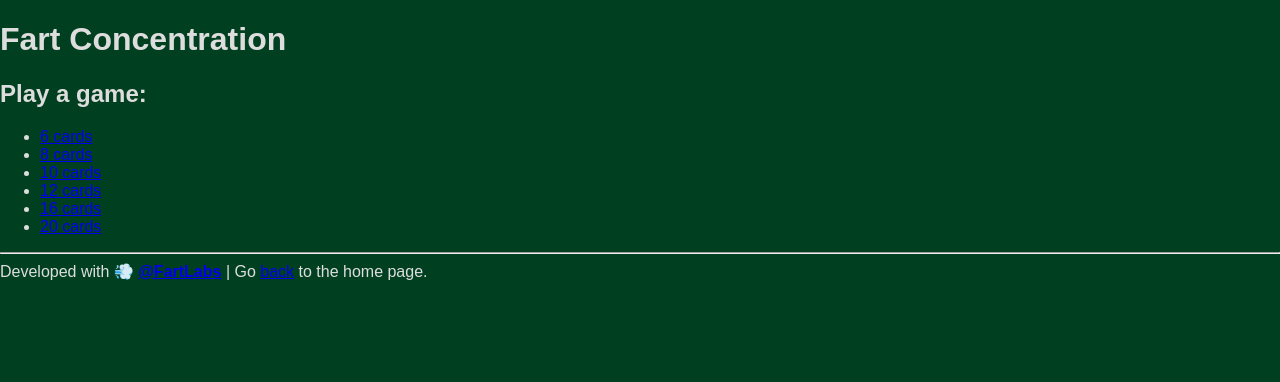
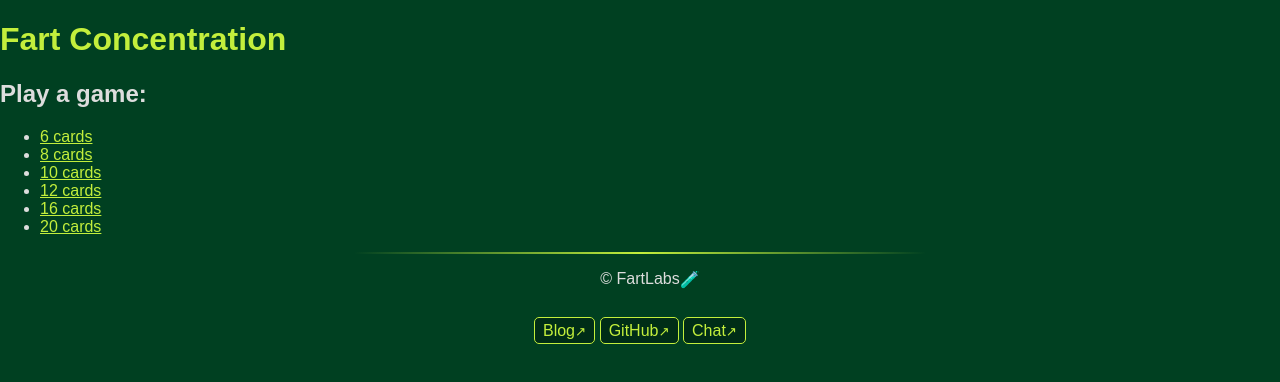
Before and after one commit to FartLabs/concentration, a SvelteKit app: page / in a window 1280 px wide. Shown: the top 382 px of the page. Built offline with nearby package versions, Linux system fonts and the light colour scheme.

Commit message:
add links to footer

```diff
--- a/src/routes/+layout.svelte
+++ b/src/routes/+layout.svelte
@@ -1,10 +1,28 @@
-<h1>Fart Concentration</h1>
+<svelte:head>
+	<title>Fart Concentration</title>
+	<link rel="icon" href="https://fart.tools/fl-logo.png" />
+</svelte:head>
+
+<h1>
+	<a href="/" class="page-link-visible-on-hover">Fart Concentration</a>
+</h1>
 
 <slot />
 
 <hr />
 
 <footer>
-	Developed with 💨 <a href="https://github.com/FartLabs"><strong>@FartLabs</strong></a> | Go
-	<a href="/">back</a> to the home page.
+	<p>© FartLabs <a class="fl-icon" href="https://fart.tools">🧪</a></p>
+	<br />
+	<a class="page-button" href="https://fart.tools/blog" target="_blank">Blog<small>↗</small></a>
+	<a class="page-button" href="https://github.com/FartLabs" target="_blank"
+		>GitHub<small>↗</small></a
+	>
+	<a class="page-button" href="https://go.fart.tools/chat" target="_blank">Chat<small>↗</small></a>
 </footer>
+
+<style>
+	footer {
+		text-align: center;
+	}
+</style>
--- a/src/routes/[amount=even]/+page.svelte
+++ b/src/routes/[amount=even]/+page.svelte
@@ -1,6 +1,6 @@
 <script lang="ts">
 	import type { PageData } from './$types';
-	import Concentration from '$lib/components/concentration.svelte';
+	import Concentration from '$lib/components/concentration/concentration.svelte';
 
 	export let data: PageData;
 </script>
--- a/static/globals.css
+++ b/static/globals.css
@@ -21,3 +21,96 @@ body {
 	font-family: sans-serif;
 	margin: 0;
 }
+
+a,
+.page-link,
+.page-link-visible-on-hover {
+	color: var(--green);
+}
+
+a:visited,
+.page-link:visited,
+.page-link-visible-on-hover:visited {
+	color: var(--dark-off-white);
+}
+
+a:hover,
+.page-link:hover,
+.page-link-visible-on-hover:hover {
+	color: var(--secondary);
+}
+
+.page-link-visible-on-hover {
+	text-decoration: none;
+}
+
+.page-link-visible-on-hover:hover {
+	text-decoration: underline;
+}
+
+.page-button {
+	background-color: var(--darker-dark-green);
+	color: var(--green);
+	border: 1px solid var(--green);
+	border-radius: 5px;
+	padding: 0.25rem 0.5rem;
+	text-decoration: none;
+	transition: background-color 0.3s;
+}
+
+.page-button:hover {
+	background-color: var(--lighter-dark-green);
+	text-decoration: underline;
+}
+
+hr,
+.page-break {
+	border-image: radial-gradient(circle, var(--green) 0%, transparent 100%) 1;
+	max-width: 64ch;
+	margin: 0 auto;
+
+	@media (max-width: 800px) {
+		padding: 0 1rem;
+	}
+}
+
+.fl-icon {
+	position: absolute;
+	text-decoration: none;
+}
+
+.fl-icon:hover {
+	animation: shake 560ms ease-in-out;
+}
+
+@keyframes shake {
+	0% {
+		scale: 1;
+		transform: rotate(0deg);
+	}
+
+	20% {
+		transform: rotate(-25deg);
+	}
+
+	40% {
+		transform: rotate(10deg);
+	}
+
+	50% {
+		scale: 1.2;
+	}
+
+	60% {
+		transform: rotate(-25deg);
+	}
+
+	80% {
+		transform: rotate(10deg);
+	}
+
+	100% {
+		scale: 1;
+		transform: rotate(0deg);
+	}
+}
```
Also changed, not shown: src/lib/components/concentration/concentration.svelte (renamed from src/lib/components/concentration.svelte, +12 -39 lines), src/lib/components/concentration/concentration.ts (added, +23 -0 lines).
